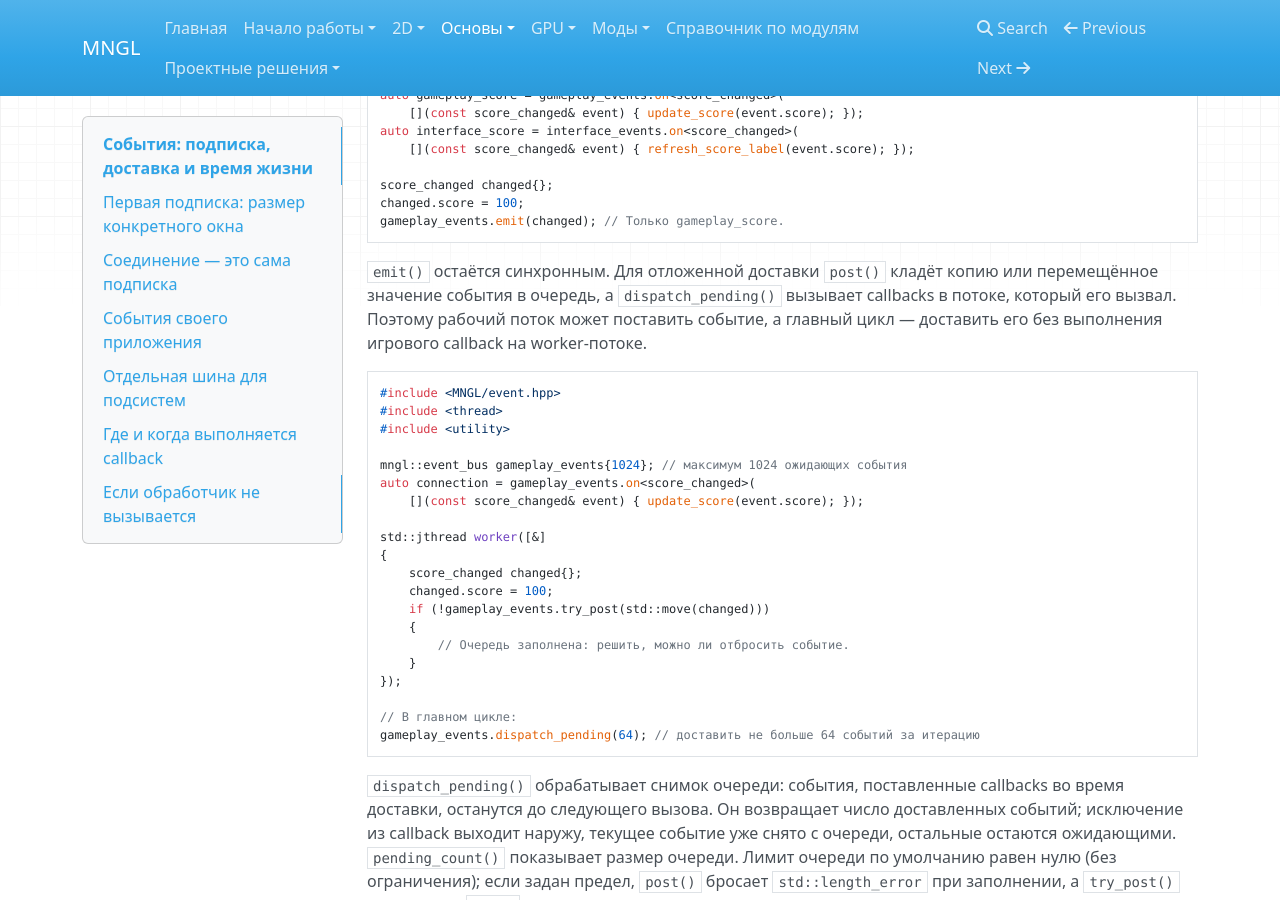
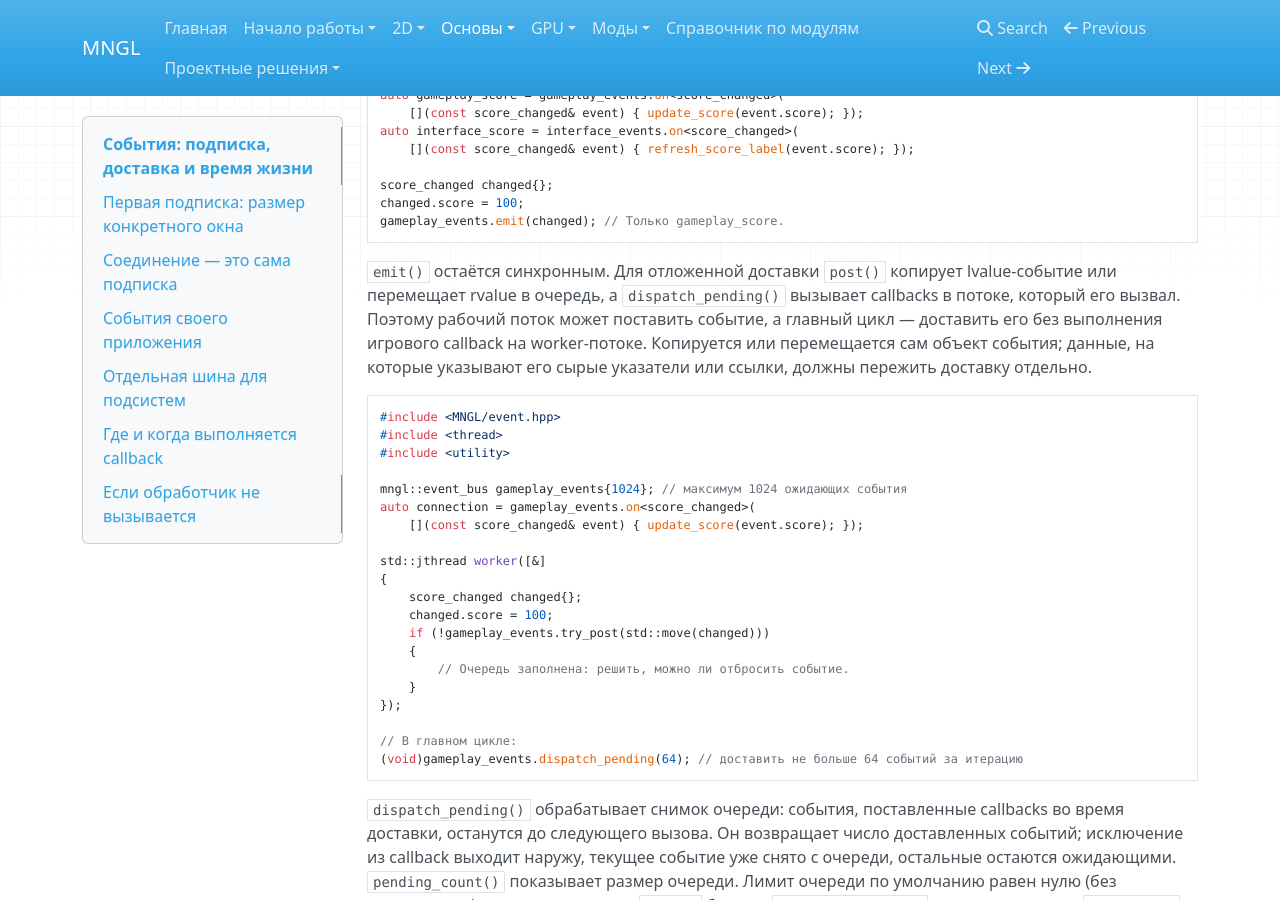
Before and after one commit to Romansgamp6tu/MNGL, an MkDocs documentation site: the page built from docs/core/events.md, in a window 1280 px wide and 900 px high, scrolled down 3257 px. Built offline with MkDocs 1.6.1, drawn with Linux system fonts in a browser that asks for light colours; nearby versions of some CDN libraries.

Commit message:
docs: clarify queued payload ownership

````diff
--- a/docs/core/events.md
+++ b/docs/core/events.md
@@ -130,7 +130,7 @@ changed.score = 100;
 gameplay_events.emit(changed); // Только gameplay_score.
 ```
 
-`emit()` остаётся синхронным. Для отложенной доставки `post()` кладёт копию или перемещённое значение события в очередь, а `dispatch_pending()` вызывает callbacks в потоке, который его вызвал. Поэтому рабочий поток может поставить событие, а главный цикл — доставить его без выполнения игрового callback на worker-потоке.
+`emit()` остаётся синхронным. Для отложенной доставки `post()` копирует lvalue-событие или перемещает rvalue в очередь, а `dispatch_pending()` вызывает callbacks в потоке, который его вызвал. Поэтому рабочий поток может поставить событие, а главный цикл — доставить его без выполнения игрового callback на worker-потоке. Копируется или перемещается сам объект события; данные, на которые указывают его сырые указатели или ссылки, должны пережить доставку отдельно.
 
 ```cpp
 #include <MNGL/event.hpp>
@@ -152,7 +152,7 @@ std::jthread worker([&]
 });
 
 // В главном цикле:
-gameplay_events.dispatch_pending(64); // доставить не больше 64 событий за итерацию
+(void)gameplay_events.dispatch_pending(64); // доставить не больше 64 событий за итерацию
 ```
 
 `dispatch_pending()` обрабатывает снимок очереди: события, поставленные callbacks во время доставки, останутся до следующего вызова. Он возвращает число доставленных событий; исключение из callback выходит наружу, текущее событие уже снято с очереди, остальные остаются ожидающими. `pending_count()` показывает размер очереди. Лимит очереди по умолчанию равен нулю (без ограничения); если задан предел, `post()` бросает `std::length_error` при заполнении, а `try_post()` возвращает `false`.
````
